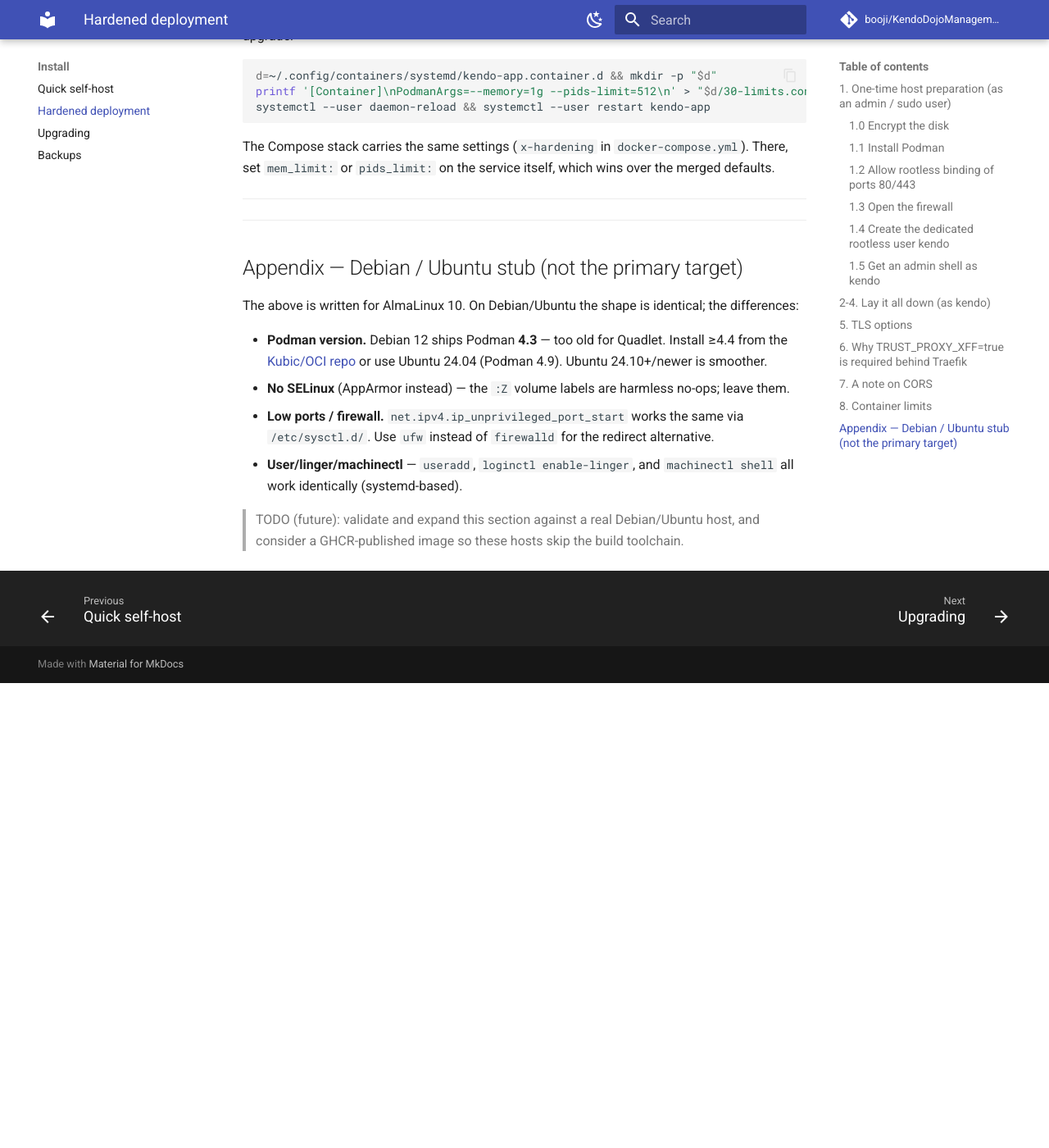
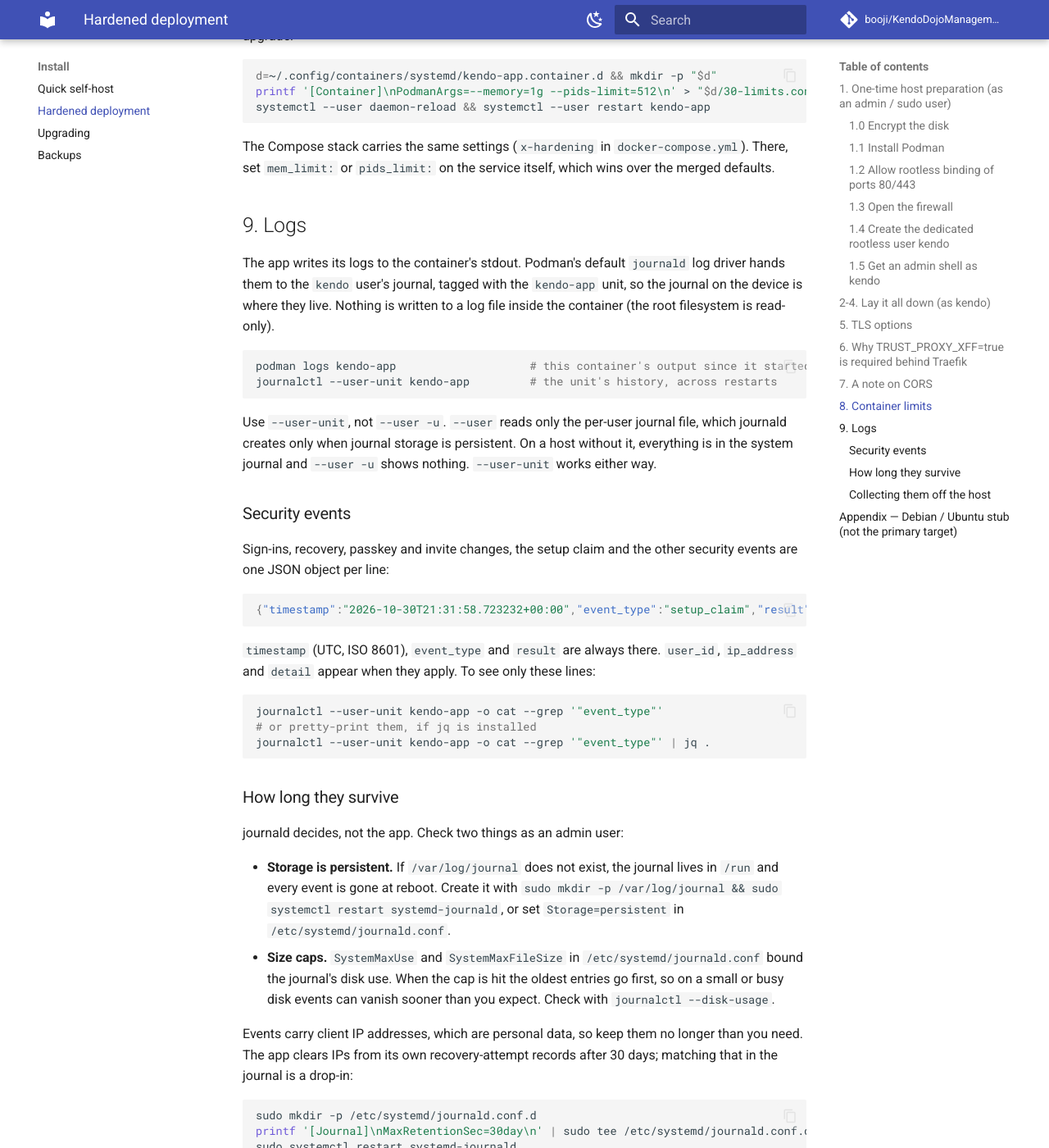
Before and after one commit to booji/KendoDojoManagement, an MkDocs documentation site: the page built from docs/deployment.md, in a window 1280 px wide and 1400 px high, scrolled down 6057 px. Shown: the whole window at 82% size. Built offline with MkDocs 1.6.1 and Material for MkDocs 9.7.7, drawn with Linux system fonts in a browser that asks for light colours; comment, search, counter and statistics services are not loaded; the version menu is left out; before the commit the page ends 6890 px from its top, so only the background shows below that; some of the changed text lies outside the part shown.

Commit message:
docs(deployment): add Logs section (#461)
Where logs go, how to read security events from the journal, their
format, journald persistence and retention (MaxRetentionSec to match the
30-day IP retention), and optional off-host collection with its limit.

````diff
--- a/docs/deployment.md
+++ b/docs/deployment.md
@@ -303,8 +303,78 @@ systemctl --user daemon-reload && systemctl --user restart kendo-app
 
 The Compose stack carries the same settings (`x-hardening` in `docker-compose.yml`). There, set `mem_limit:` or `pids_limit:` on the service itself, which wins over the merged defaults.
 
----
+## 9. Logs
 
+The app writes its logs to the container's stdout. Podman's default `journald`
+log driver hands them to the `kendo` user's journal, tagged with the
+`kendo-app` unit, so the journal on the device is where they live. Nothing is
+written to a log file inside the container (the root filesystem is read-only).
+
+```bash
+podman logs kendo-app                    # this container's output since it started
+journalctl --user-unit kendo-app         # the unit's history, across restarts
+```
+
+Use `--user-unit`, not `--user -u`. `--user` reads only the per-user journal
+file, which journald creates only when journal storage is persistent. On a host
+without it, everything is in the system journal and `--user -u` shows nothing.
+`--user-unit` works either way.
+
+### Security events
+
+Sign-ins, recovery, passkey and invite changes, the setup claim and the other
+security events are one JSON object per line:
+
+```json
+{"timestamp":"2026-10-30T21:31:58.723232+00:00","event_type":"setup_claim","result":"success"}
+```
+
+`timestamp` (UTC, ISO 8601), `event_type` and `result` are always there.
+`user_id`, `ip_address` and `detail` appear when they apply. To see only these
+lines:
+
+```bash
+journalctl --user-unit kendo-app -o cat --grep '"event_type"'
+# or pretty-print them, if jq is installed
+journalctl --user-unit kendo-app -o cat --grep '"event_type"' | jq .
+```
+
+### How long they survive
+
+journald decides, not the app. Check two things as an admin user:
+
+- **Storage is persistent.** If `/var/log/journal` does not exist, the journal
+  lives in `/run` and every event is gone at reboot. Create it with
+  `sudo mkdir -p /var/log/journal && sudo systemctl restart systemd-journald`,
+  or set `Storage=persistent` in `/etc/systemd/journald.conf`.
+- **Size caps.** `SystemMaxUse` and `SystemMaxFileSize` in
+  `/etc/systemd/journald.conf` bound the journal's disk use. When the cap is
+  hit the oldest entries go first, so on a small or busy disk events can
+  vanish sooner than you expect. Check with `journalctl --disk-usage`.
+
+Events carry client IP addresses, which are personal data, so keep them no
+longer than you need. The app clears IPs from its own recovery-attempt records
+after 30 days; matching that in the journal is a drop-in:
+
+```bash
+sudo mkdir -p /etc/systemd/journald.conf.d
+printf '[Journal]\nMaxRetentionSec=30day\n' | sudo tee /etc/systemd/journald.conf.d/30-retention.conf
+sudo systemctl restart systemd-journald
+```
+
+`MaxRetentionSec` is host-wide: it applies to every service's logs, not just
+`kendo-app`.
+
+### Collecting them off the host
+
+Optional. Any collector that reads the journal works, and the app needs no
+configuration for it: for example [Grafana Alloy](https://grafana.com/docs/alloy/latest/reference/components/loki/loki.source.journal/)
+into Loki, [Graylog](https://go2docs.graylog.org/current/getting_in_log_data/ingest_journald.html),
+or [`systemd-journal-remote`](https://www.freedesktop.org/software/systemd/man/latest/systemd-journal-remote.service.html).
+
+The limit to be honest about: anyone who controls the host can delete events
+the collector has not pulled yet. Pulling often keeps that window small; it
+does not close it.
 
 ---
 
````
